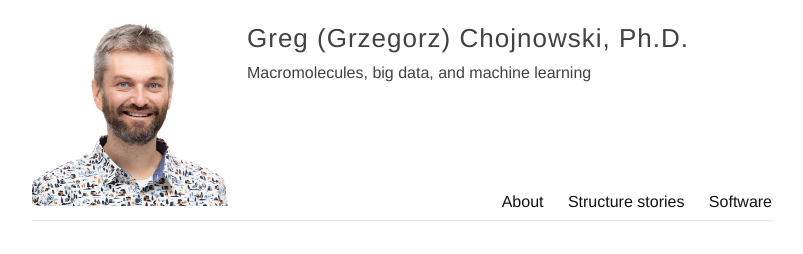
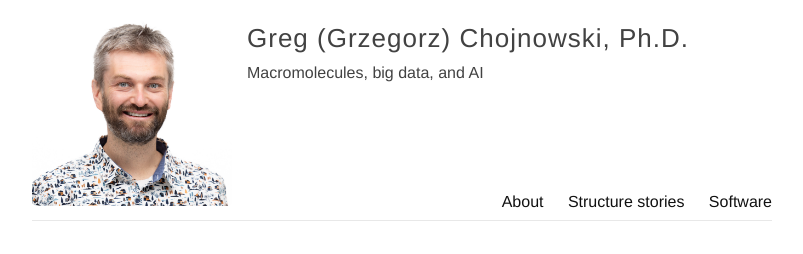
Before and after one commit to gchojnowski/gchojnowski.gihub.io, a Jekyll site: the page built from index.html, in a window 1280 px wide. Shown: the top 254 px of the page, without its empty margins (238-1041 px from the left). Built offline with Jekyll 4.4.1, drawn with Linux system fonts in a browser that asks for light colours.

Commit message:
AI not ML anymore

```diff
--- a/_config.yml
+++ b/_config.yml
@@ -20,7 +20,7 @@
 
 title: Greg (Grzegorz) Chojnowski, Ph.D.
 email: gchojnowski@gmail.com
-description: Macromolecules, big data, and machine learning
+description: Macromolecules, big data, and AI
 avatar: "/data/gchojnowski_1k_v2.jpg"
 baseurl: "" # the subpath of your site, e.g. /blog
 url:
```
